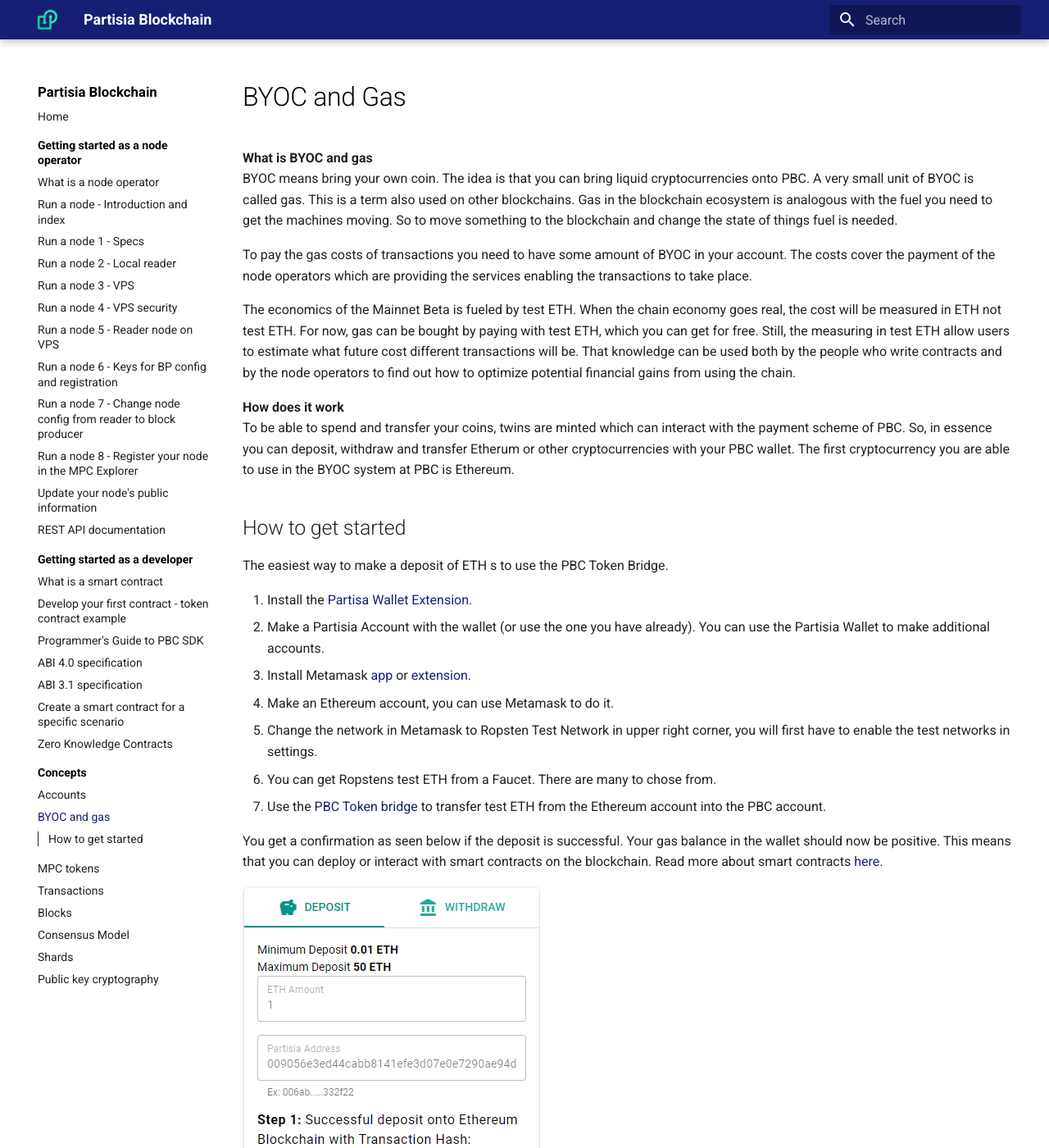
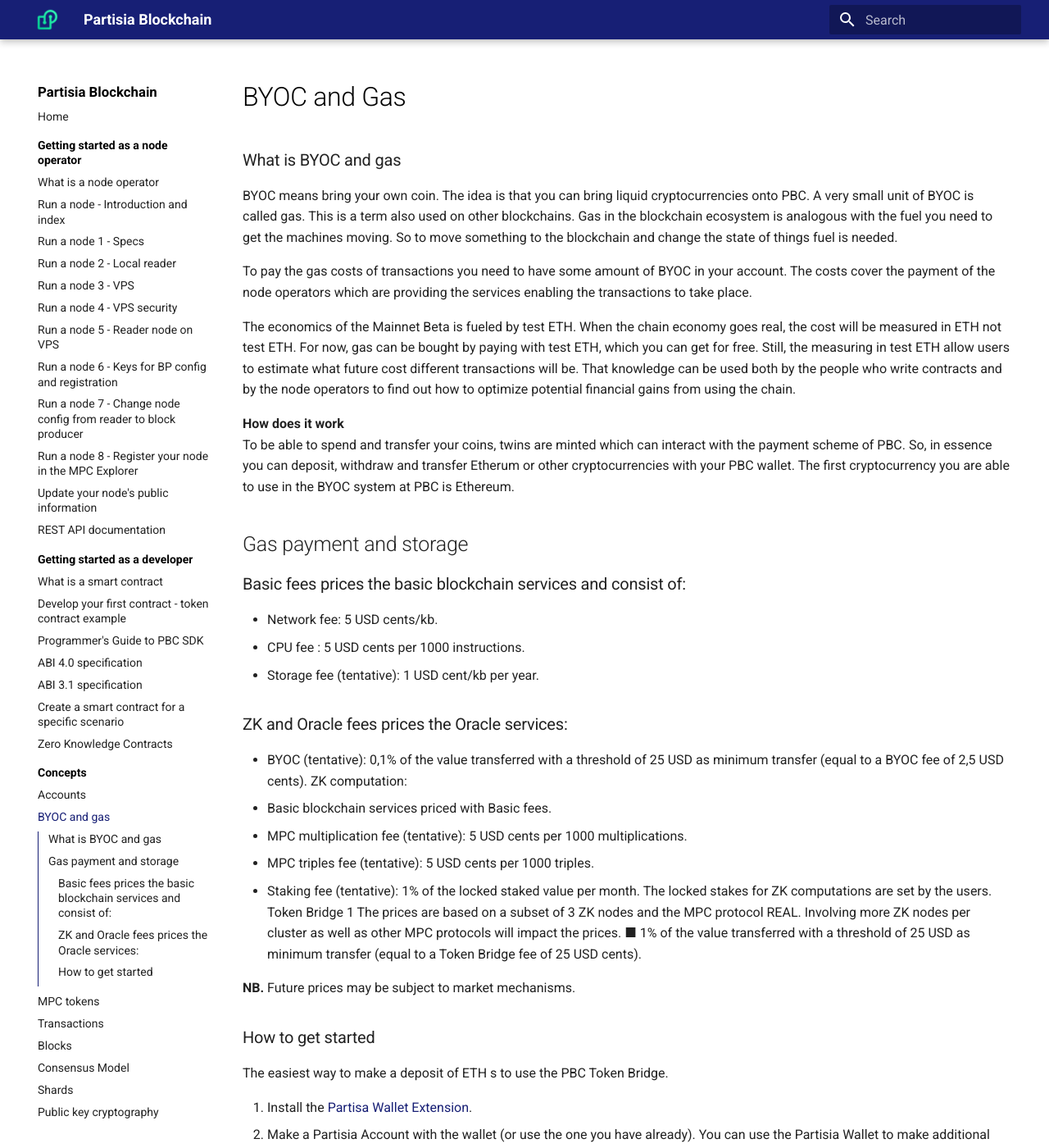
Before and after one commit to 0xSero/partisia-docs, an MkDocs documentation site: the page built from docs/byoc.md, in a window 1280 px wide and 1400 px high. Shown: the whole window at 82% size. Built offline with MkDocs 1.6.1 and Material for MkDocs 9.7.7, drawn with Linux system fonts in a browser that asks for light colours; a script that is not in the unit is left out.

Commit message:
sentence

```diff
--- a/docs/byoc.md
+++ b/docs/byoc.md
@@ -1,6 +1,6 @@
 # BYOC and Gas
 
-**What is BYOC and gas**
+### What is BYOC and gas
 BYOC means bring your own coin. The idea is that you can bring liquid cryptocurrencies onto PBC. A very small unit of BYOC is called gas. This is a term also used on other blockchains. Gas in the blockchain ecosystem is analogous with the fuel you need to get the machines moving. So to move something to the blockchain and change the state of things fuel is needed.
 
 To pay the gas costs of transactions you need to have some amount of BYOC in your account. The costs cover the payment of the node operators which are providing the services enabling the transactions to take place.
@@ -11,7 +11,32 @@
 To be able to spend and transfer your coins, twins are minted which can interact with the payment scheme of PBC. So, in essence you can deposit, withdraw and transfer Etherum or other cryptocurrencies with your PBC wallet.
 The first cryptocurrency you are able to use in the BYOC system at PBC is Ethereum.
 
-## How to get started
+
+## Gas payment and storage
+
+### Basic fees prices the basic blockchain services and consist of:
+
+- Network fee: 5 USD cents/kb.
+- CPU fee : 5 USD cents per 1000 instructions.
+- Storage fee (tentative): 1 USD cent/kb per year.
+
+### ZK and Oracle fees prices the Oracle services:
+- BYOC (tentative): 0,1% of the value transferred with a threshold of 25 USD as minimum transfer (equal to a BYOC fee of 2,5 USD cents).
+  ZK computation:
+- Basic blockchain services priced with Basic fees.
+- MPC multiplication fee (tentative): 5 USD cents per 1000 multiplications.
+- MPC triples fee (tentative): 5 USD cents per 1000 triples.
+- Staking fee (tentative): 1% of the locked staked value per month.
+  The locked stakes for ZK computations are set by the users.
+  Token Bridge
+  1 The prices are based on a subset of 3 ZK nodes and the MPC protocol REAL. Involving more ZK nodes
+  per cluster as well as other MPC protocols will impact the prices.
+  ■ 1% of the value transferred with a threshold of 25 USD as
+  minimum transfer (equal to a Token Bridge fee of 25 USD cents).
+
+**NB.** Future prices may be subject to market mechanisms.
+
+### How to get started
 
 The easiest way to make a deposit of ETH s to use the PBC Token Bridge.
 
```
